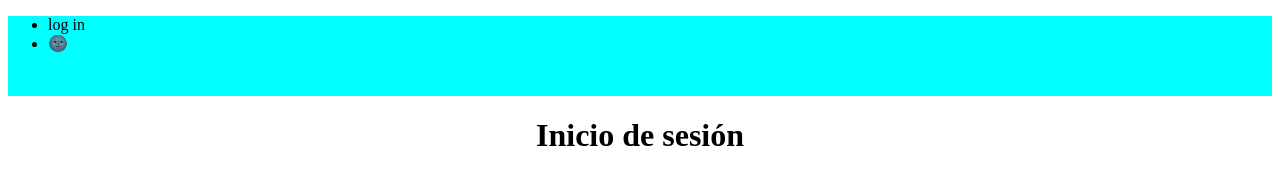
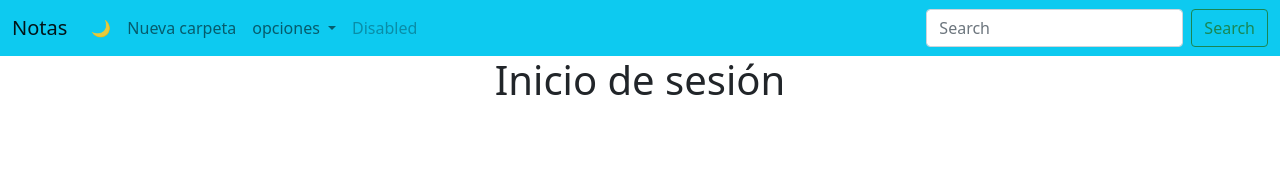
Before and after one commit to lm-esgo/Notas, a website: page index.html in a window 1280 px wide. Drawn offline with nearby package versions, Linux system fonts and the light colour scheme.

Commit message:
se añadió bootstrap

```diff
--- a/index.html
+++ b/index.html
@@ -5,6 +5,7 @@
     <meta http-equiv="X-UA-Compatible" content="IE=edge">
     <meta name="viewport" content="width=device-width, initial-scale=1.0">
     <link rel="stylesheet" href="styles/style.css">
+    <link href="https://cdn.jsdelivr.net/npm/bootstrap@5.1.3/dist/css/bootstrap.min.css" rel="stylesheet" integrity="sha384-1BmE4kWBq78iYhFldvKuhfTAU6auU8tT94WrHftjDbrCEXSU1oBoqyl2QvZ6jIW3" crossorigin="anonymous">
     <title>Notas</title>
 </head>
 <body>
@@ -14,14 +15,42 @@
                 irá la barra de navegación, log in, tema oscuro, busqueda...
             -->
         </header>
-        <nav>
-            <div>
-                <ul>
-                    <li>log in</li>
-                    <li>🌚</li>
+        <nav class="navbar navbar-expand-lg navbar-light bg-info">
+            <div class="container-fluid">
+              <a class="navbar-brand" href="#">Notas</a>
+              <button class="navbar-toggler" type="button" data-bs-toggle="collapse" data-bs-target="#navbarSupportedContent" aria-controls="navbarSupportedContent" aria-expanded="false" aria-label="Toggle navigation">
+                <span class="navbar-toggler-icon"></span>
+              </button>
+              <div class="collapse navbar-collapse" id="navbarSupportedContent">
+                <ul class="navbar-nav me-auto mb-2 mb-lg-0">
+                  <li class="nav-item">
+                    <a class="nav-link active" aria-current="page" href="#">🌙</a>
+                  </li>
+                  <li class="nav-item">
+                    <a class="nav-link" href="#">Nueva carpeta</a>
+                  </li>
+                  <li class="nav-item dropdown">
+                    <a class="nav-link dropdown-toggle" href="#" id="navbarDropdown" role="button" data-bs-toggle="dropdown" aria-expanded="false">
+                      opciones
+                    </a>
+                    <ul class="dropdown-menu" aria-labelledby="navbarDropdown">
+                      <li><a class="dropdown-item" href="#">Action</a></li>
+                      <li><a class="dropdown-item" href="#">Another action</a></li>
+                      <li><hr class="dropdown-divider"></li>
+                      <li><a class="dropdown-item" href="#">Something else here</a></li>
+                    </ul>
+                  </li>
+                  <li class="nav-item">
+                    <a class="nav-link disabled">Disabled</a>
+                  </li>
                 </ul>
+                <form class="d-flex">
+                  <input class="form-control me-2" type="search" placeholder="Search" aria-label="Search">
+                  <button class="btn btn-outline-success" type="submit">Search</button>
+                </form>
+              </div>
             </div>
-        </nav>
+          </nav>
         <!--
             Se iniciará con un formulario para la creación de cuenta o para acesar
         -->
--- a/index.js
+++ b/index.js
@@ -1,6 +1,9 @@
+const express = require('express');
 const http = require('http');
 const hostname = '127.0.0.1';
 const port = 3000;
+const path = require('path');
+var app = express();
 
 const server = http.createServer((req, res) => {
     res.statusCode = 200;
--- a/styles/style.css
+++ b/styles/style.css
@@ -1,11 +1,11 @@
-nav {
+/* nav {
     position: relative;
     padding: 0;
     margin: 0;
     height: 5rem;
     width: 100%;
     background-color: aqua;
-}
+} */
 h1 {
     position: relative;
     text-align: center;
```
